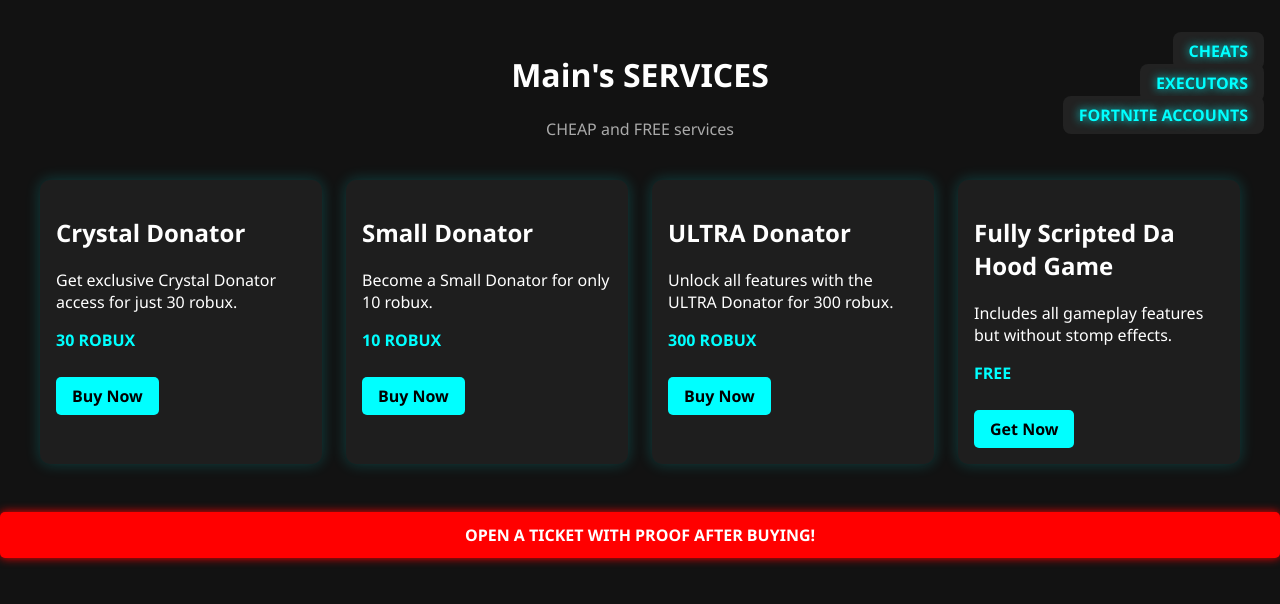
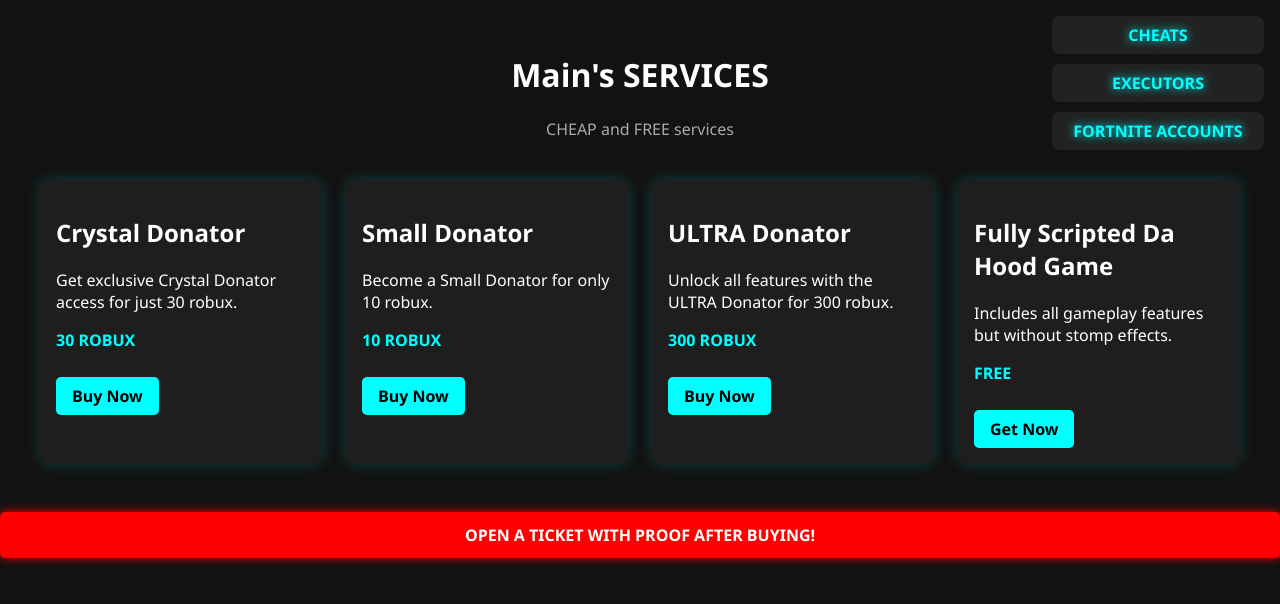
Before and after one commit to mart-in-q/main-services-site, a plain HTML site: page index.html in a window 1280 px wide. Drawn offline with Linux system fonts and the light colour scheme.

Commit message:
Update index.html

```diff
--- a/index.html
+++ b/index.html
@@ -66,7 +66,6 @@
 
     .tab-button {
       position: fixed;
-      top: 1rem;
       right: 1rem;
       margin-left: 10px;
       background: #222;
@@ -76,18 +75,20 @@
       cursor: pointer;
       font-weight: bold;
       text-shadow: 0 0 10px #00ffff;
+      width: 180px; /* Added width for uniform buttons */
+      text-align: center;
     }
 
     .cheats-tab {
-      top: 2rem; /* Adjusted positioning */
+      top: 1rem; /* Adjusted positioning */
     }
 
     .executors-tab {
-      top: 4rem; /* Adjusted positioning */
+      top: 4rem; /* Increased spacing */
     }
 
     .fortnite-tab {
-      top: 6rem; /* Adjusted positioning */
+      top: 7rem; /* Increased spacing */
     }
 
     .ticket-button {
```
